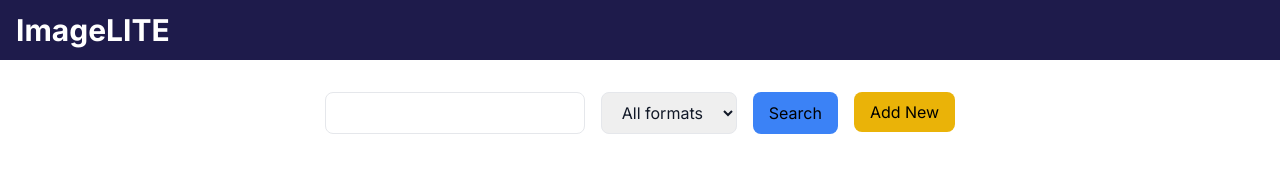
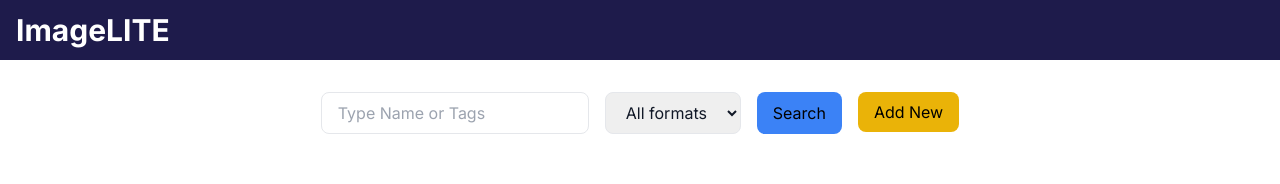
Before and after one commit to CarlosMantovani/spring-reaact, a Next.js app in the folder imagelite/: page /galeria in a window 1280 px wide. Shown: the top 184 px of the page. Built offline with nearby package versions, Linux system fonts and the light colour scheme.

Commit message:
feature: Criando componete de inputText para input pesquisa

```diff
--- a/imagelite/src/app/galeria/page.tsx
+++ b/imagelite/src/app/galeria/page.tsx
@@ -1,6 +1,6 @@
 "use client"
 
-import { Template, ImageCard, Button} from '@/components'
+import { Template, ImageCard, Button, InputText} from '@/components'
 import {useImageService} from '@/resources/image/image-service'
 import {Image} from '@/resources/image/image-resource'
 import { useState } from 'react'
@@ -33,9 +33,9 @@
         <Template>
             <section className='flex flex-col items-center justify-center my-5'>
                 <div className='flex space-x-4'>
-                    <input type='text'
-                     onChange={event => setQuery(event.target.value)}
-                    className='border px-3 py-2 rounded-lg text-gray-900'/>
+                    <InputText placeholder='Type Name or Tags'
+                     onChange={event => setQuery(event.target.value)}/>
+
                         <select onChange={event => setExtension(event.target.value)} className='border px-4 py-2 rounded-lg text-gray-900'>
                             <option value="">All formats</option>
                             <option value="PNG">PNG</option>
--- a/imagelite/src/components/index.ts
+++ b/imagelite/src/components/index.ts
@@ -1,3 +1,4 @@
 export { Template } from './Template'
 export { ImageCard } from './ImageCard'
 export { Button } from './button'
+export { InputText} from './input'
--- /dev/null
+++ b/imagelite/src/components/input/InputText.tsx
@@ -0,0 +1,16 @@
+import React from "react"
+
+interface InputTextProps{
+    style?: string;
+    onChange?: (event: React.ChangeEvent<HTMLInputElement>) => void
+    placeholder?: string
+}
+
+export const InputText: React.FC<InputTextProps> = ({style, ...rest }: InputTextProps) => {
+    return (
+        <input type="text"
+               {...rest}
+               className={`${style} border px-4 py-2 rounded-lg text-gray-900`}/>
+
+    )
+}
--- /dev/null
+++ b/imagelite/src/components/input/index.ts
@@ -0,0 +1 @@
+export {InputText} from './InputText'
```
